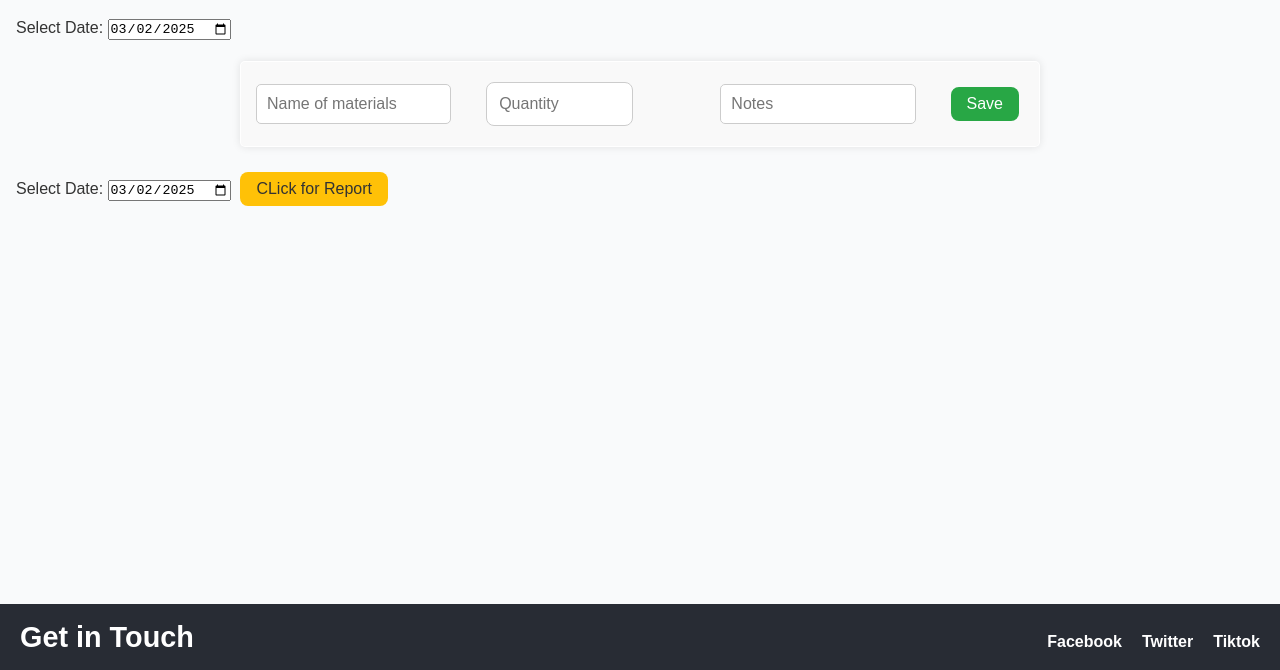
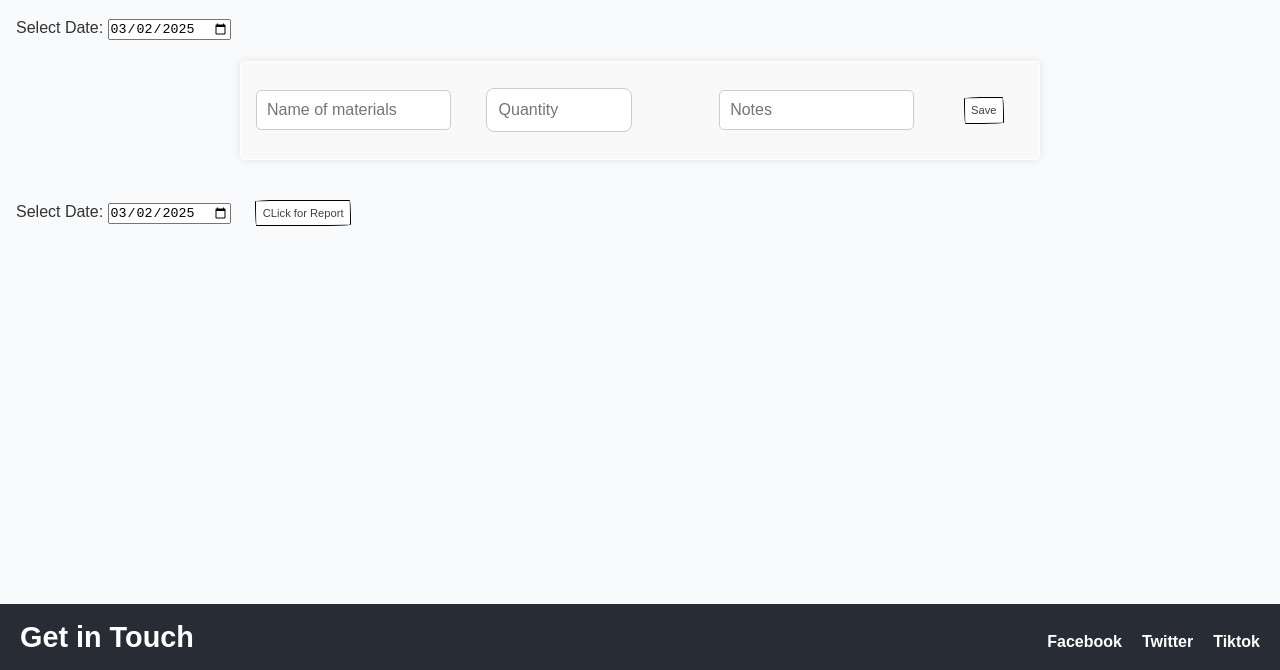
Before and after one commit to Psychotichub/dailyreport, a website: page Public/html/received.html in a window 1280 px wide. Shown: the part 130-800 px from the top of the page. Drawn offline with Linux system fonts and the light colour scheme; no server answers.

Commit message:
UPDATE 5.8

```diff
--- a/Public/css/dailyreport.css
+++ b/Public/css/dailyreport.css
@@ -56,50 +56,69 @@ input:focus {
     box-shadow: 0 0 8px rgba(0, 68, 204, 0.5);
 }
 
-
 button {
-    padding: 8px 16px;
-    width: fit-content;
-    border: none;
-    border-radius: 8px;
+    background-color: #fff;
+    font-size: 0.7rem;
+    margin: 20px;
+    align-self: center;
+    background-image: none;
+    background-position: 0 90%;
+    background-repeat: repeat no-repeat;
+    background-size: 4px 3px;
+    border-radius: 15px 225px 255px 15px 15px 255px 225px 15px;
+    border-style: solid;
+    border-width: 1px;
+    box-shadow: rgba(0, 0, 0, .2) 15px 28px 25px -18px;
+    box-sizing: border-box;
+    color: #41403e;
     cursor: pointer;
-    font-size: 1rem;
-    margin: 5px;
-    transition: background-color 0.3s, transform 0.2s ease-in-out;
+    display: inline-block;
+    line-height: fit-content;
+    outline: none;
+    padding: .4rem;
+    text-decoration: none;
+    transition: all 235ms ease-in-out;
+    border-bottom-left-radius: 15px 255px;
+    border-bottom-right-radius: 225px 15px;
+    border-top-left-radius: 255px 15px;
+    border-top-right-radius: 15px 225px;
+    -webkit-user-select: none;
+    user-select: none;
+    touch-action: manipulation;
 }
 
-button:hover {
-    opacity: 0.9;
-    transform: scale(1.05);
+button.delete-btn:hover {
+    background-color: red;
+    color: white;
+    box-shadow: rgba(0, 0, 0, .3) 2px 8px 8px -5px;
+    transform: translate3d(0, 2px, 0);
+
 }
 
-button.save-reoprt {
-    background-color: #28a745;
+button.edit-btn:hover {
+    background-color: blue;
     color: white;
+    box-shadow: rgba(0, 0, 0, .3) 2px 8px 8px -5px;
+    transform: translate3d(0, 2px, 0);
 }
 
-button.save-reoprt:hover {
-    background-color: #218838;
+.save-reoprt:hover {
+    background-color: #00c853;
+    color: white;
+    box-shadow: rgba(0, 0, 0, .3) 2px 8px 8px -5px;
+    transform: translate3d(0, 2px, 0);
 }
 
-button.send-data, button.print, button.pdf {
-    background-color: #0044cc;
+#filter-btn:hover {
+    background-color: #00c853;
     color: white;
+    box-shadow: rgba(0, 0, 0, .3) 2px 8px 8px -5px;
+    transform: translate3d(0, 2px, 0);
 }
 
-button.send-data:hover, button.print:hover, button.pdf:hover {
-    background-color: #003399;
+.button:focus {
+    box-shadow: rgba(0, 0, 0, .3) 2px 8px 4px -6px;
 }
-
-button#filter-btn {
-    background-color: #ffc107;
-    color: #333;
-}
-
-button#filter-btn:hover {
-    background-color: #e0a800;
-}
-
 #input-table {
     width: 100%;
     max-width: 800px;
@@ -209,38 +228,6 @@ button#filter-btn:hover {
     display: none;
 }
 
-td button.delete-btn {
-    width: fit-content;
-    font-size: 0.7rem;
-    color: rgb(0, 0, 0);
-    padding: 8px;
-    border: none;
-    border-radius: 4px;
-    box-sizing: border-box;
-    text-align: center;
-    cursor: pointer;
-}
-button.delete-btn:hover {
-    color: white;
-    background-color: #ea081f;
-
-}
-td button.edit-btn {
-    width: fit-content;
-    font-size: 0.7rem;
-    color: rgb(0, 0, 0);
-    padding: 8px;
-    border: none;
-    border-radius: 4px;
-    box-sizing: border-box;
-    text-align: center;
-    cursor: pointer;
-}
-button.edit-btn:hover {
-    color: white;
-    background-color: #083dea;
-}
-
 td {
     font-size: 0.7rem;
 }
--- a/Public/css/materials.css
+++ b/Public/css/materials.css
@@ -107,13 +107,8 @@ input:focus, select:focus {
   width: auto;
   padding: 0.75rem 2rem;
   margin: 1rem 0;
-  background: linear-gradient(to right, var(--primary-color), var(--secondary-color));
-  color: white;
-  font-weight: 600;
-  border: none;
-  border-radius: 0.375rem;
-  cursor: pointer;
-  transition: transform 0.1s ease;
+  font-size: 1rem;
+  background-color: var(--success-color);
 }
 
 #submitted-table {
@@ -152,31 +147,60 @@ input:focus, select:focus {
   color: blue;
 }
 
-
-
-
-button.edit-btn, button.delete-btn {
-  padding: 0.375rem 0.75rem;
-  margin: 0 0.25rem;
-  border-radius: 0.25rem;
+button {
+  align-self: center;
+  background-color: #fff;
+  background-image: none;
+  background-position: 0 90%;
+  background-repeat: repeat no-repeat;
+  background-size: 4px 3px;
+  border-radius: 15px 225px 255px 15px 15px 255px 225px 15px;
+  border-style: solid;
+  border-width: 1px;
+  box-shadow: rgba(0, 0, 0, .2) 15px 28px 25px -18px;
+  box-sizing: border-box;
+  color: #41403e;
+  cursor: pointer;
+  display: inline-block;
   font-size: 0.7rem;
-  font-weight: 500;
-  transition: all 0.2s ease;
+  line-height: fit-content;
+  outline: none;
+  padding: .4rem;
+  text-decoration: none;
+  transition: all 235ms ease-in-out;
+  border-bottom-left-radius: 15px 255px;
+  border-bottom-right-radius: 225px 15px;
+  border-top-left-radius: 255px 15px;
+  border-top-right-radius: 15px 225px;
+  -webkit-user-select: none;
+  user-select: none;
+  touch-action: manipulation;
 }
 
-button {
-  padding: 8px 16px;
-  font-size: 1rem;
-  margin: 5px;
-  transition: background-color 0.3s, transform 0.2s ease-in-out;
+#submit-btn:hover {
+  background-color: var(--secondary-color);
+  color: white;
+  box-shadow: rgba(0, 0, 0, .3) 2px 8px 8px -5px;
+  transform: translate3d(0, 2px, 0);
 }
 
-button:hover {
-  transform: scale(1.05);
-  background-color: #28a745;
+button.edit-btn:hover {
+  background-color: var(--success-color);
   color: white;
+  box-shadow: rgba(0, 0, 0, .3) 2px 8px 8px -5px;
+  transform: translate3d(0, 2px, 0);
 }
 
+button.delete-btn:hover {
+  background-color: var(--danger-color);
+  color: white;
+  box-shadow: rgba(0, 0, 0, .3) 2px 8px 8px -5px;
+  transform: translate3d(0, 2px, 0);
+}
+
+button:focus {
+  box-shadow: rgba(0, 0, 0, .3) 2px 8px 4px -6px;
+}
 
 
 .hidden {
--- a/Public/css/monthlyreport.css
+++ b/Public/css/monthlyreport.css
@@ -111,19 +111,44 @@ h1 {
 }
 
 button {
-    background-color: var(--primary-color);
-    color: white;
-    border: none;
-    border-radius: 4px;
-    padding: 8px 16px;
+    background-color: #fff;
     font-size: 0.7rem;
     margin: 20px;
-    transition: background-color 0.3s, transform 0.2s ease-in-out;
+    align-self: center;
+    background-image: none;
+    background-position: 0 90%;
+    background-repeat: repeat no-repeat;
+    background-size: 4px 3px;
+    border-radius: 15px 225px 255px 15px 15px 255px 225px 15px;
+    border-style: solid;
+    border-width: 1px;
+    box-shadow: rgba(0, 0, 0, .2) 15px 28px 25px -18px;
+    box-sizing: border-box;
+    color: #41403e;
+    cursor: pointer;
+    display: inline-block;
+    line-height: fit-content;
+    outline: none;
+    padding: .4rem;
+    text-decoration: none;
+    transition: all 235ms ease-in-out;
+    border-bottom-left-radius: 15px 255px;
+    border-bottom-right-radius: 225px 15px;
+    border-top-left-radius: 255px 15px;
+    border-top-right-radius: 15px 225px;
+    -webkit-user-select: none;
+    user-select: none;
+    touch-action: manipulation;
 }
 
 button:hover {
-    background-color: var(--secondary-color);
-    transform: scale(1.05);
+    background-color: var(--success-color);
+    color: white;
+    box-shadow: rgba(0, 0, 0, .3) 2px 8px 8px -5px;
+    transform: translate3d(0, 2px, 0);
+}
+.button:focus {
+    box-shadow: rgba(0, 0, 0, .3) 2px 8px 4px -6px;
 }
 
 /* Responsive Design */
--- a/Public/css/received.css
+++ b/Public/css/received.css
@@ -58,46 +58,67 @@ input:focus {
 
 
 button {
-    padding: 8px 16px;
-    width: fit-content;
-    border: none;
-    border-radius: 8px;
+    background-color: #fff;
+    font-size: 0.7rem;
+    margin: 20px;
+    align-self: center;
+    background-image: none;
+    background-position: 0 90%;
+    background-repeat: repeat no-repeat;
+    background-size: 4px 3px;
+    border-radius: 15px 225px 255px 15px 15px 255px 225px 15px;
+    border-style: solid;
+    border-width: 1px;
+    box-shadow: rgba(0, 0, 0, .2) 15px 28px 25px -18px;
+    box-sizing: border-box;
+    color: #41403e;
     cursor: pointer;
-    font-size: 1rem;
-    margin: 5px;
-    transition: background-color 0.3s, transform 0.2s ease-in-out;
+    display: inline-block;
+    line-height: fit-content;
+    outline: none;
+    padding: .4rem;
+    text-decoration: none;
+    transition: all 235ms ease-in-out;
+    border-bottom-left-radius: 15px 255px;
+    border-bottom-right-radius: 225px 15px;
+    border-top-left-radius: 255px 15px;
+    border-top-right-radius: 15px 225px;
+    -webkit-user-select: none;
+    user-select: none;
+    touch-action: manipulation;
 }
 
-button:hover {
-    opacity: 0.9;
-    transform: scale(1.05);
+button.delete-btn:hover {
+    background-color: red;
+    color: white;
+    box-shadow: rgba(0, 0, 0, .3) 2px 8px 8px -5px;
+    transform: translate3d(0, 2px, 0);
+
 }
 
-button.save-reoprt {
-    background-color: #28a745;
+button.edit-btn:hover {
+    background-color: blue;
     color: white;
+    box-shadow: rgba(0, 0, 0, .3) 2px 8px 8px -5px;
+    transform: translate3d(0, 2px, 0);
 }
 
-button.save-reoprt:hover {
-    background-color: #218838;
+.save-reoprt:hover {
+    background-color: #00c853;
+    color: white;
+    box-shadow: rgba(0, 0, 0, .3) 2px 8px 8px -5px;
+    transform: translate3d(0, 2px, 0);
 }
 
-button.send-data, button.print, button.pdf {
-    background-color: #0044cc;
+#filter-btn:hover {
+    background-color: #00c853;
     color: white;
+    box-shadow: rgba(0, 0, 0, .3) 2px 8px 8px -5px;
+    transform: translate3d(0, 2px, 0);
 }
 
-button.send-data:hover, button.print:hover, button.pdf:hover {
-    background-color: #003399;
-}
-
-button#filter-btn {
-    background-color: #ffc107;
-    color: #333;
-}
-
-button#filter-btn:hover {
-    background-color: #e0a800;
+.button:focus {
+    box-shadow: rgba(0, 0, 0, .3) 2px 8px 4px -6px;
 }
 
 #input-table {
@@ -218,38 +239,6 @@ tr:nth-child(even) {
     display: none;
 }
 
-td button.delete-btn {
-    width: fit-content;
-    font-size: 0.7rem;
-    color: rgb(0, 0, 0);
-    padding: 8px;
-    border: none;
-    border-radius: 4px;
-    box-sizing: border-box;
-    text-align: center;
-    cursor: pointer;
-}
-button.delete-btn:hover {
-    color: white;
-    background-color: #ea081f;
-
-}
-td button.edit-btn {
-    width: fit-content;
-    font-size: 0.7rem;
-    color: rgb(0, 0, 0);
-    padding: 8px;
-    border: none;
-    border-radius: 4px;
-    box-sizing: border-box;
-    text-align: center;
-    cursor: pointer;
-}
-button.edit-btn:hover {
-    color: white;
-    background-color: #083dea;
-}
-
 td {
     font-size: 0.7rem;
 }
--- a/Public/css/styles.css
+++ b/Public/css/styles.css
@@ -53,26 +53,41 @@ body {
   text-decoration: none;
   color: white;
   font-size: 1rem;
+  position: relative;
+  transition: all 0.3s ease;  /* Smooth transition */
+}
+
+.nav-menu a::after {
+  content: '';
+  position: absolute;
+  left: 0;
+  bottom: -3px;
+  width: 0;
+  height: 2px;
+  background-color: #61dafb;
+  transition: width 0.3s ease;
+}
+
+.nav-menu a:hover::after,
+.nav-menu a:focus::after {
+  width: 100%;
 }
 
 .nav-menu a:hover {
+  text-shadow: 0 0 8px rgba(97, 218, 251, 0.8);
   color: #61dafb;
-  text-shadow: 0 0 8px #61dafb; /* Add glow effect */
-  text-decoration: underline; /* Add underline effect */
-  transition: color 0.3s ease, text-shadow 0.3s ease;
+  transform: translateY(-2px);
+  cursor: pointer;
 }
 
 
 button {
   padding: 8px 16px;
-  font-size: 1rem; /* Match button size */
-  /* ...existing code... */
+  font-size: 1rem;
 }
 
 button:hover {
-  /* ...existing code... */
-  transform: scale(1.05); /* Match hover effect */
-}
+  transform: scale(1.05);}
 
 .footer {
   display: flex;
@@ -113,7 +128,14 @@ button:hover {
 }
 
 .social a:hover {
+  text-shadow: rgba(8, 251, 239, 0.3) 2px 8px 8px -5px;
   color: #61dafb;
+  box-shadow: rgba(0, 0, 0, .3) 2px 8px 8px -5px;
+  transform: translate3d(0, 2px, 0);
+  cursor: pointer;
+}
+.social a:focus {
+  box-shadow: rgba(0, 0, 0, .3) 2px 8px 4px -6px;
 }
 
 
--- a/Public/html/header.html
+++ b/Public/html/header.html
@@ -9,8 +9,8 @@
                 <li><a href="/html/daily-report.html">Daily Report</a></li>
                 <li><a href="/html/received.html">Received</a></li>
                 <li><a href="/html/stock.html">Stock</a></li>
-                <li><a href="/html/materials.html">Upload Data</a></li>
-                <li><a href="/html/totalprice.html">Total Price</a></li>
+                <li><a href="/html/materials.html">Materials</a></li>
+                <li><a href="/html/totalprice.html">Price</a></li>
                 <li><a href="/html/monthlyreport.html">Monthly Report</a></li>
             </ul>
         </nav>
```
Also changed, not shown: 1 other file.
